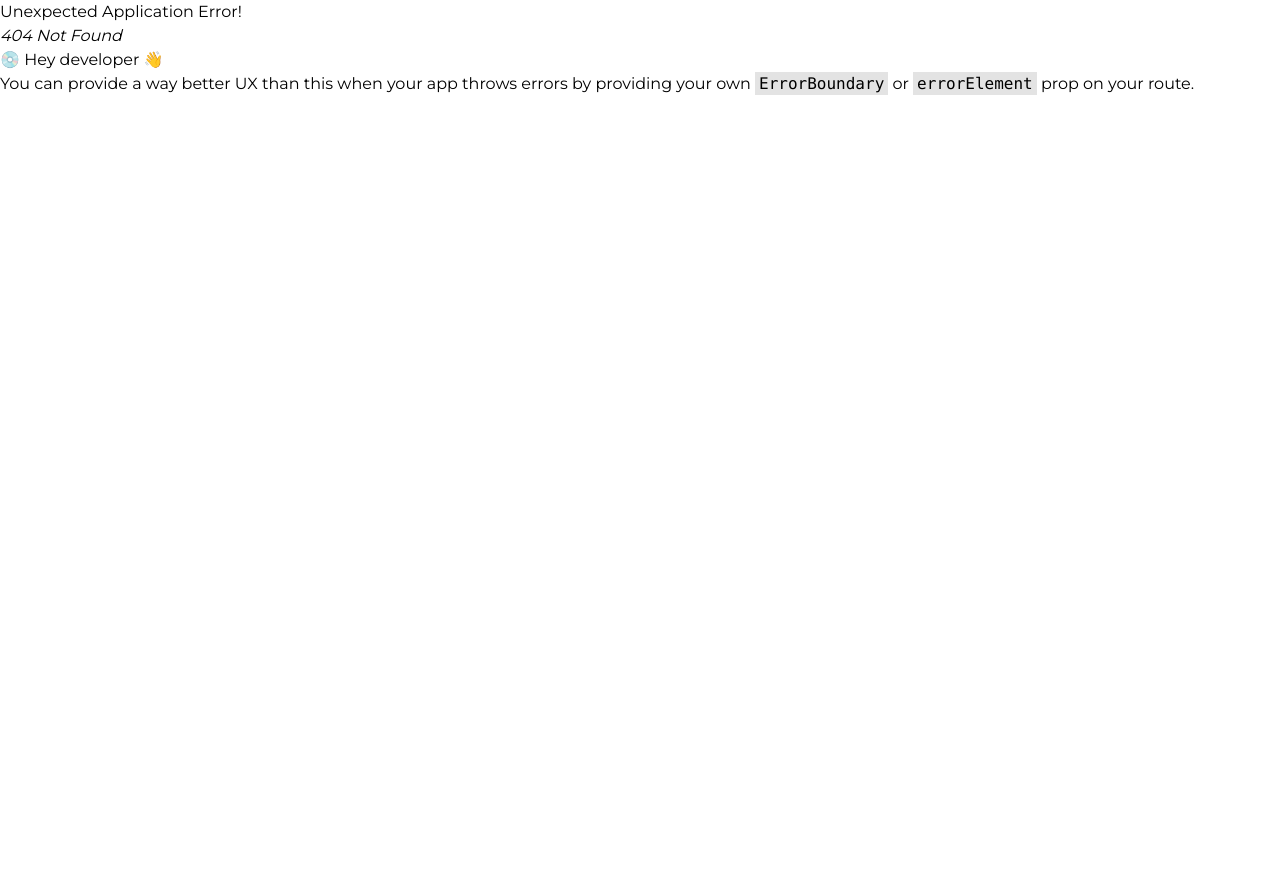
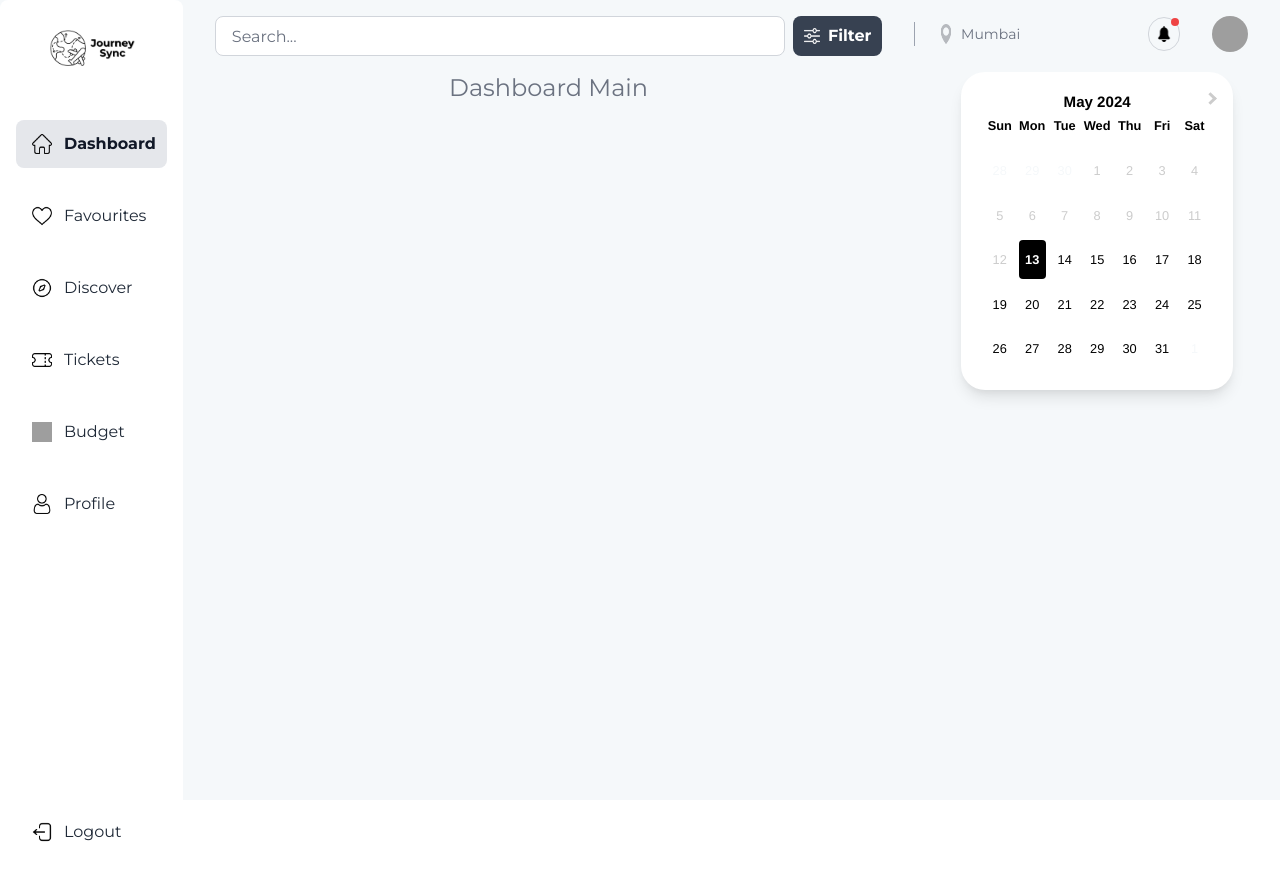
Before and after one commit to bhaveshs012/travel-planner, a React (Vite) app: page /dashboard in a window 1280 px wide. Before the commit this address had no page. Before the commit the page ends 800 px from the top, so only its background shows below. Built offline with nearby package versions, Linux system fonts and the light colour scheme; grey boxes are pictures that could not be loaded.

Commit message:
Added filter icon and path for dashboard

```diff
--- a/src/components/SearchBar/SearchBar.jsx
+++ b/src/components/SearchBar/SearchBar.jsx
@@ -1,6 +1,4 @@
 import React from "react";
-import { AdjustmentsHorizontalIcon } from '@heroicons/react/24/solid'; // Make sure you have Heroicons installed
-
 const SearchBar = () => {
   return (
     <div className="flex flex-row items-center space-x-2 my-4 px-8">
@@ -10,7 +8,7 @@ const SearchBar = () => {
         placeholder="Search..."
       />
       <button className="flex items-center justify-center h-10 bg-gray-700 hover:bg-gray-700 text-white font-bold py-2 px-4 rounded-lg focus:outline-none focus:ring-2 focus:ring-gray-500 focus:ring-opacity-50">
-        <AdjustmentsHorizontalIcon className="h-5 w-5" />
+        <img src="src/assets/filter.png" className="w-4 h-5" alt="" />
         <span className="ml-2">Filter</span>
       </button>
     </div>
--- a/src/main.jsx
+++ b/src/main.jsx
@@ -61,6 +61,10 @@ const router = createBrowserRouter([
     path: "/profile",
     element: <Profile />,
   },
+  {
+    path: "/dashboard",
+    element: <DashBoardLayout />,
+  },
 ]);
 
 ReactDOM.createRoot(document.getElementById("root")).render(
```
Also changed, not shown: src/assets/filter.png (added).
